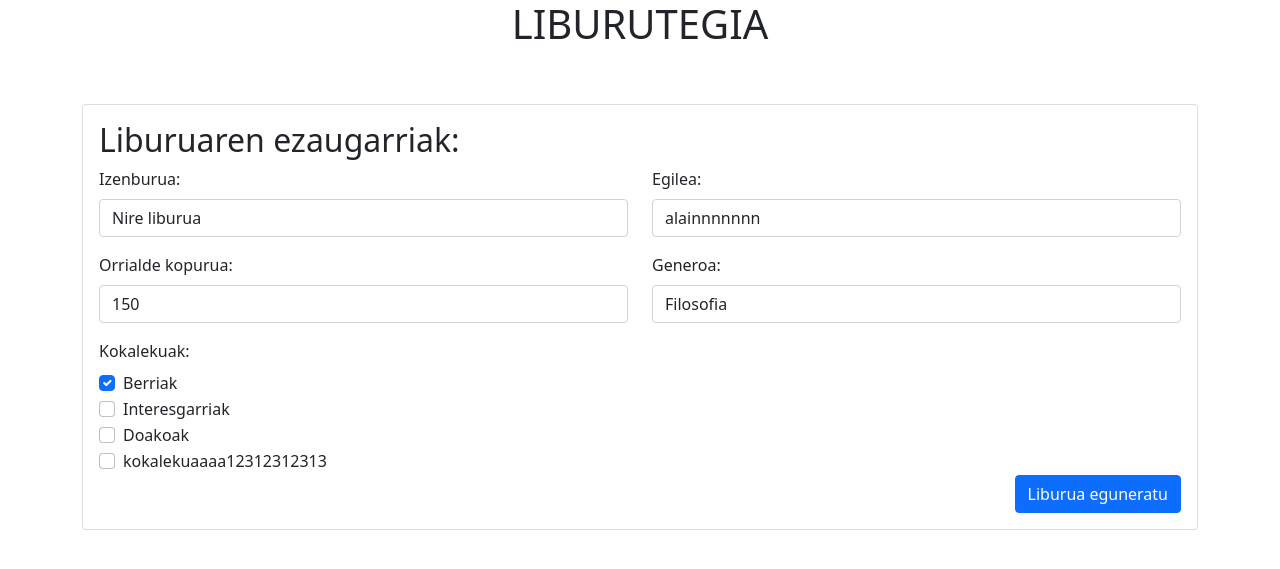
After one commit to AlainBasterra/Web-garapena-zerbitzari-ingurunean-23-24, a Django app: page /liburutegia/formupdateliburua/1/ in a window 1280 px wide. The commit adds this page. Shown: the top 569 px of the page. Run offline with Django 4.2, Linux system fonts and the light colour scheme; data comes from the database, SQL or seed files in the repository; both versions use the stored data as it was after the commit.

Commit message:
Django liburutegia bukatua

```diff
--- a/liburutegia2/nireweba/liburutegia/models.py
+++ b/liburutegia2/nireweba/liburutegia/models.py
@@ -1,12 +1,11 @@
 from django.db import models
 
-# Create your models here.
 class Kokalekua(models.Model):
     izena = models.CharField(max_length=250)
     pisua = models.CharField(max_length=2)
     sortua = models.DateTimeField(auto_now_add=True)
 
-    def __unicode__(self):
+    def __str__(self):
         return self.izena
 
 class Liburua(models.Model):
@@ -15,5 +14,12 @@ class Liburua(models.Model):
     orrialde_kopurua = models.CharField(max_length=6)
     generoa = models.CharField(max_length=100)
 
-    def __unicode__(self):
+    def __str__(self):
         return self.titulua
+
+class LiburuKokalekua(models.Model):
+    liburua = models.ForeignKey(Liburua, on_delete=models.CASCADE)
+    kokalekua = models.ForeignKey(Kokalekua, on_delete=models.CASCADE)
+
+    def __str__(self):
+        return f"{self.liburua.titulua} - {self.kokalekua.izena}"
--- /dev/null
+++ b/liburutegia2/nireweba/liburutegia/templates/base.html
@@ -0,0 +1,20 @@
+<!DOCTYPE html>
+<head lang="en">
+    <title>{% block title %}Título Predeterminado{% endblock %}</title>
+    {% load static %}
+    <link rel="stylesheet" href='{%static "css/liburutegia.css" %}'>
+    <link href="https://cdn.jsdelivr.net/npm/bootstrap@5.0.2/dist/css/bootstrap.min.css" rel="stylesheet"
+          integrity="sha384-EVSTQN3/azprG1Anm3QDgpJLIm9Nao0Yz1ztcQTwFspd3yD65VohhpuuCOmLASjC" crossorigin="anonymous">
+</head>
+<body>
+<center>
+    <h1>LIBURUTEGIA</h1>
+</center>
+<br>
+
+{% block content %}
+{% endblock %}
+
+<br>
+</body>
+</html>
--- /dev/null
+++ b/liburutegia2/nireweba/liburutegia/templates/formupdateliburua.html
@@ -0,0 +1,51 @@
+{% extends 'base.html' %}
+{% block title %}Liburua aldatu{% endblock %}
+{% block content %}
+<div class="container mt-4">
+    <div class="card">
+        <div class="card-body">
+            <form action="/formupdateliburua/updateliburua/" method="POST" autocomplete="off">
+                {% csrf_token %}
+                <h2 class="card-title">Liburuaren ezaugarriak:</h2>
+                <div class="row mb-3">
+                    <div class="col-md-6">
+                        <label for="titulua" class="form-label">Izenburua:</label>
+                        <input type="text" class="form-control" name="titulua" id="titulua"
+                               value="{{ liburua.titulua }}">
+                    </div>
+                    <div class="col-md-6">
+                        <label for="egilea" class="form-label">Egilea:</label>
+                        <input type="text" class="form-control" name="egilea" id="egilea" value="{{ liburua.egilea }}">
+                    </div>
+                </div>
+                <div class="row mb-3">
+                    <div class="col-md-6">
+                        <label for="orrialde_kopurua" class="form-label">Orrialde kopurua:</label>
+                        <input type="text" class="form-control" name="orrialde_kopurua" id="orrialde_kopurua"
+                               value="{{ liburua.orrialde_kopurua }}">
+                    </div>
+                    <div class="col-md-6">
+                        <label for="generoa" class="form-label">Generoa:</label>
+                        <input type="text" class="form-control" name="generoa" id="generoa"
+                               value="{{ liburua.generoa }}">
+                    </div>
+                </div>
+                <div class="col-md-12">
+                    <label for="kokalekuak" class="form-label">Kokalekuak:</label>
+                    {% for kokalekua in kokalekuak %}
+                    <div class="form-check">
+                        <input id="kokalekuak" type="checkbox" class="form-check-input" name="kokalekuak" value="{{ kokalekua.id }}"
+                               {% if kokalekua.id in liburuaren_kokalekuen_idak %} checked {% endif %}>
+                        <label class="form-check-label">{{ kokalekua.izena }}</label>
+                    </div>
+                    {% endfor %}
+                </div>
+                <input type="hidden" name="id" value="{{ liburua.id }}">
+                <div class="text-end">
+                    <button type="submit" class="btn btn-primary">Liburua eguneratu</button>
+                </div>
+            </form>
+        </div>
+    </div>
+</div>
+{% endblock content %}
--- a/liburutegia2/nireweba/liburutegia/urls.py
+++ b/liburutegia2/nireweba/liburutegia/urls.py
@@ -3,6 +3,24 @@ from . import views
 
 urlpatterns = [
     path('', views.index, name='index'),
-    path('add/', views.add, name='add'),
-    path('add/addpost/', views.addpost, name='addpost'),
+    path('liburudenak', views.liburudenak, name='liburudenak'),
+    path('kokalekuak', views.kokalekuak, name='kokalekuak'),
+
+    #liburua crud
+    path('formaddliburua/', views.formaddliburua, name='formaddliburua'),
+    path('formaddliburua/addliburua/', views.addliburua, name='addliburua'),
+
+    path('deleteliburua/<int:id>/', views.deleteliburua, name='deleteliburua'),
+
+    path('formupdateliburua/<int:id>/', views.formupdateliburua, name='formupdateliburua'),
+    path('formupdateliburua/updateliburua/', views.updateliburua, name='updateliburua'),
+
+    #kokalekuakcrud
+    path('formaddkokalekua/', views.formaddkokalekua, name='formaddkokalekua'),
+    path('formaddkokalekua/addkokalekua/', views.addkokalekua, name='addkokalekua'),
+
+    path('deletekokalekua/<int:id>/', views.deletekokalekua, name='deletekokalekua'),
+
+    path('formupdatekokalekua/<int:id>/', views.formupdatekokalekua, name='formupdatekokalekua'),
+    path('formupdatekokalekua/updatekokalekua/', views.updatekokalekua, name='updatekokalekua'),
 ]
--- a/liburutegia2/nireweba/liburutegia/views.py
+++ b/liburutegia2/nireweba/liburutegia/views.py
@@ -1,21 +1,47 @@
 from django.http import HttpResponseRedirect
-from django.shortcuts import render
-from .models import Liburua
+from django.shortcuts import render, get_object_or_404
+from .models import Liburua, Kokalekua, LiburuKokalekua
 from django.urls import reverse
 
 
 # Create your views here.
 
-def index(request):
-    liburuak = Liburua.objects.all
-    return render(request, 'index.html', {'liburua': liburuak})
+def index(request): #Kokalekuetan banatuta
+    kokalekuak = Kokalekua.objects.all()
+    data = []
 
+    for kokalekua in kokalekuak:
+        liburuak_kokalekuan = Liburua.objects.filter(liburukokalekua__kokalekua=kokalekua)
 
-def add(request):
-    return render(request, 'add.html')
+        data.append({
+            'kokalekua': kokalekua,
+            'liburuak': liburuak_kokalekuan,
+        })
 
+    return render(request, 'index.html', {'data': data})
 
-def addpost(request):
+def liburudenak(request):
+    liburuaktokiekin = []
+
+    liburuak = Liburua.objects.all()
+
+    for liburua in liburuak:
+        kokalekuak = LiburuKokalekua.objects.filter(liburua=liburua).values_list('kokalekua__izena', flat=True)
+        kokalekuak_str = ', '.join(kokalekuak)
+
+        liburuaktokiekin.append({
+            'liburua': liburua,
+            'kokalekuak': kokalekuak_str,
+        })
+
+    return render(request, 'liburudenak.html', {'liburuaktokiekin': liburuaktokiekin})
+
+#crud liburua
+def formaddliburua(request):
+    kokalekuak = Kokalekua.objects.all()
+    return render(request, 'formaddliburua.html', {'kokalekuak': kokalekuak})
+
+def addliburua(request):
     titulua = request.POST['titulua']
     egilea = request.POST['egilea']
     orrialde_kopurua = request.POST['orrialde_kopurua']
@@ -23,4 +49,92 @@ def addpost(request):
     liburuberria = Liburua(titulua=titulua, egilea=egilea, orrialde_kopurua=orrialde_kopurua, generoa=generoa)
     liburuberria.save()
 
-    return HttpResponseRedirect(reverse('index'))
+    kokalekuak = request.POST.getlist('kokalekua')
+
+    for kokaleku_id in kokalekuak:
+        kokalekua = Kokalekua.objects.get(id=kokaleku_id)
+        liburukokalekua = LiburuKokalekua(liburua=liburuberria, kokalekua=kokalekua)
+        liburukokalekua.save()
+
+    return HttpResponseRedirect(reverse('liburudenak'))
+
+def deleteliburua(request, id):
+    liburua = Liburua.objects.get(id = id)
+    Liburua.delete(liburua)
+
+    return HttpResponseRedirect(reverse('liburudenak'))
+
+def formupdateliburua(request, id):
+    liburua = Liburua.objects.get(id=id)
+    kokalekuak = Kokalekua.objects.all()
+    liburuaren_kokalekuak = liburua.liburukokalekua_set.all()
+
+    liburuaren_kokalekuen_idak = [kokalekua.kokalekua.id for kokalekua in liburuaren_kokalekuak]
+
+    return render(request, 'formupdateliburua.html', {
+        'liburua': liburua,
+        'kokalekuak': kokalekuak,
+        'liburuaren_kokalekuen_idak': liburuaren_kokalekuen_idak,
+    })
+
+def updateliburua(request):
+    id = request.POST["id"]
+    liburua = Liburua.objects.get(id=id)
+
+    titulua = request.POST["titulua"]
+    egilea = request.POST["egilea"]
+    orri_kop = request.POST["orrialde_kopurua"]
+    generoa = request.POST["generoa"]
+
+    liburua.titulua = titulua
+    liburua.egilea = egilea
+    liburua.orrialde_kopurua = orri_kop
+    liburua.generoa = generoa
+    liburua.save()
+
+    liburua.liburukokalekua_set.all().delete() #Erlazio guztiak ezabatu
+
+    kokalekuak = request.POST.getlist("kokalekuak")
+
+    for id in kokalekuak:
+        kokalekua = Kokalekua.objects.get(id=id)
+        LiburuKokalekua.objects.create(liburua=liburua, kokalekua=kokalekua)
+
+    return HttpResponseRedirect(reverse('liburudenak'))
+
+#kokalekuak crud
+def kokalekuak(request): #kokalekuak
+    kokalekudenak= Kokalekua.objects.all()
+    return render(request, 'kokalekuak.html', {'kokalekuak': kokalekudenak})
+def formaddkokalekua(request):
+    return render(request, 'formaddkokalekua.html')
+def addkokalekua(request):
+    izena = request.POST['izena']
+    pisua = request.POST['pisua']
+    kokaleku_berria = Kokalekua(izena=izena, pisua=pisua)
+    kokaleku_berria.save()
+
+    return HttpResponseRedirect(reverse('kokalekuak'))
+
+def deletekokalekua(request, id):
+    kokalekua = Kokalekua.objects.get(id = id)
+    Kokalekua.delete(kokalekua)
+
+    return HttpResponseRedirect(reverse('kokalekuak'))
+
+def formupdatekokalekua(request, id):
+    kokalekua = Kokalekua.objects.get(id = id)
+    return render(request, 'formupdatekokalekua.html', {'kokalekua': kokalekua})
+
+def updatekokalekua (request):
+    id = request.POST["id"]
+    kokalekua = Kokalekua.objects.get(id=id)
+
+    izena = request.POST["izena"]
+    pisua = request.POST["pisua"]
+
+    kokalekua.izena = izena
+    kokalekua.pisua = pisua
+    kokalekua.save()
+
+    return HttpResponseRedirect(reverse('kokalekuak'))
```
Also changed, not shown: liburutegia2/nireweba/liburutegia/admin.py (+6 -1 lines), liburutegia2/nireweba/liburutegia/templates/add.html (deleted, +0 -48 lines), liburutegia2/nireweba/liburutegia/templates/formaddkokalekua.html (added, +28 -0 lines), liburutegia2/nireweba/liburutegia/templates/formaddliburua.html (added, +49 -0 lines), liburutegia2/nireweba/liburutegia/templates/formupdatekokalekua.html (added, +30 -0 lines), liburutegia2/nireweba/liburutegia/templates/index.html (+31 -32 lines), liburutegia2/nireweba/liburutegia/templates/kokalekuak.html (added, +55 -0 lines), liburutegia2/nireweba/liburutegia/templates/liburudenak.html (added, +59 -0 lines), liburutegia2/nireweba/db.sqlite3, liburutegia2/nireweba/liburutegia/migrations/0002_liburukokalekua.py (added), liburutegia2/nireweba/liburutegia/static/css/liburutegia.css (added).
